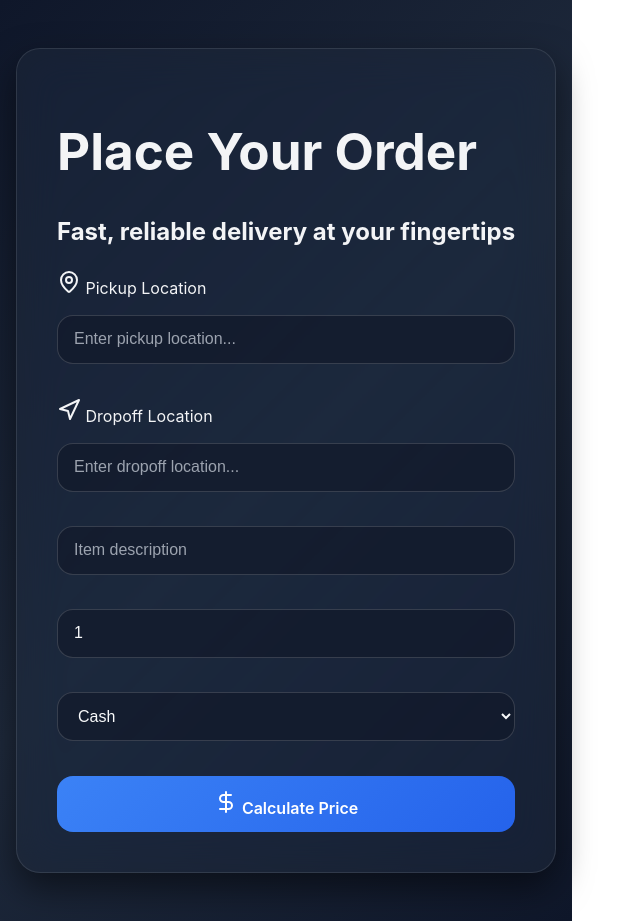
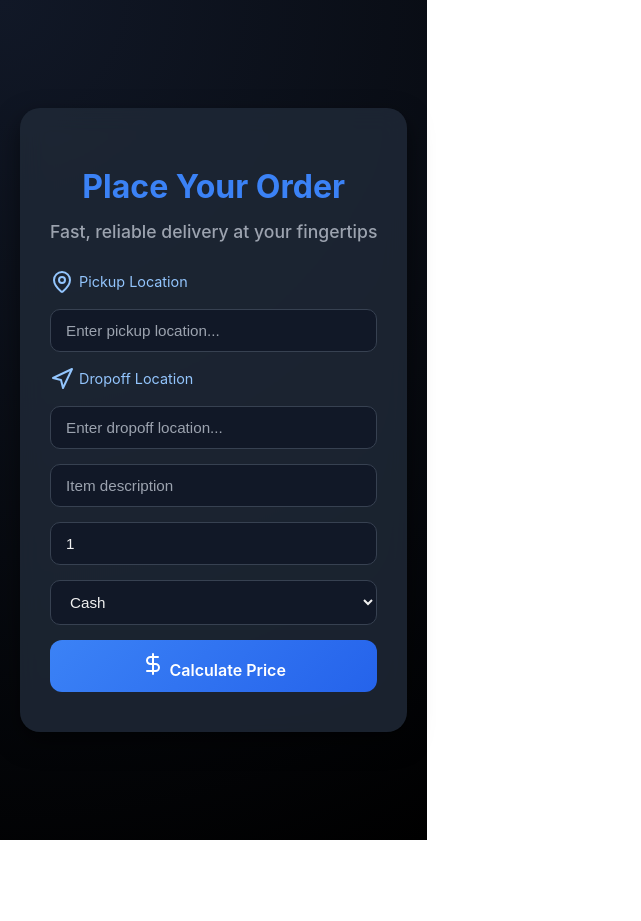
Before and after one commit to Tolo808/Mini_front, a React app: page /order in a window 1280 px wide. Shown: the whole page, without its empty margins (0-641 px from the left). After the commit the page ends 840 px from the top, so only its background shows below. Built offline with nearby package versions, Linux system fonts and the light colour scheme; no server answers; the HTML template or start-up script is replaced by a standard one.

Commit message:
Refactor OrderPage styles for improved layout and design

```diff
--- a/src/styles/OrderPage.css
+++ b/src/styles/OrderPage.css
@@ -1,146 +1,126 @@
-/* === Container === */
+/* === Background === */
 .order-container {
-    min-height: 100vh;
     display: flex;
     justify-content: center;
-    align-items: flex-start;
-    padding: 3rem 1rem;
+    align-items: center;
+    min-height: 100vh;
+    background: radial-gradient(circle at top left, #111827, #000);
     font-family: "Inter", sans-serif;
-    background: linear-gradient(135deg, #0f172a, #1e293b, #0f172a);
-    color: #f3f4f6;
+    color: #f0f0f0;
+    padding: 20px;
 }
 
-/* === Glassmorphic Card === */
+/* === Transparent Card === */
 .order-card {
+    background: rgba(31, 41, 55, 0.85);
+    padding: 40px 30px;
+    border-radius: 20px;
+    box-shadow: 0 10px 25px rgba(0, 0, 0, 0.5);
     width: 100%;
-    max-width: 850px;
-    background: rgba(31, 41, 55, 0.55);
-    backdrop-filter: blur(20px) saturate(150%);
-    -webkit-backdrop-filter: blur(20px) saturate(150%);
-    border: 1px solid rgba(255, 255, 255, 0.1);
-    padding: 2.5rem;
-    border-radius: 1.5rem;
-    box-shadow: 0 15px 35px rgba(0, 0, 0, 0.5);
-    transition: all 0.3s ease;
+    max-width: 500px;
+    text-align: center;
+    transition: transform 0.2s ease;
+    backdrop-filter: blur(12px);
 }
 
 .order-card:hover {
     transform: translateY(-5px);
-    box-shadow: 0 20px 45px rgba(0, 0, 0, 0.6);
 }
 
-/* === Headings === */
-.order-card h3 {
-    font-size: 1.8rem;
-    font-weight: 700;
+.order-card h1 {
+    margin-bottom: 10px;
+    font-size: 2rem;
     color: #3b82f6;
-    margin-bottom: 0.5rem;
 }
 
-.order-card p {
-    font-size: 1rem;
-    color: #cbd5e1;
-    margin-bottom: 1.5rem;
-}
-
-/* === Inputs & Select === */
-.order-card input,
-.order-card select {
-    width: 100%;
-    padding: 0.9rem 1rem;
-    margin-bottom: 1.2rem;
-    border: 1px solid rgba(255, 255, 255, 0.15);
-    border-radius: 1rem;
-    background-color: rgba(17, 24, 39, 0.6);
-    color: #f9fafb;
-    font-size: 1rem;
-    outline: none;
-    transition: all 0.25s ease;
-    box-sizing: border-box;
-}
-
-.order-card input::placeholder,
-.order-card select option {
+.order-card h2 {
+    margin-bottom: 25px;
+    font-size: 1.1rem;
+    font-weight: 500;
     color: #9ca3af;
 }
 
-.order-card input:focus,
-.order-card select:focus {
-    border-color: #3b82f6;
-    background-color: rgba(17, 24, 39, 0.9);
-    box-shadow: 0 0 0 4px rgba(59, 130, 246, 0.25);
+/* === Form === */
+form {
+    display: flex;
+    flex-direction: column;
+    gap: 15px;
 }
 
-/* === Map Wrapper === */
-.map-wrapper {
-    height: 400px;
-    width: 100%;
-    border-radius: 1rem;
-    overflow: hidden;
-    margin-bottom: 1.5rem;
-    border: 1px solid rgba(255, 255, 255, 0.1);
-    background: rgba(17, 24, 39, 0.6);
+label {
+    text-align: left;
+    font-size: 0.9rem;
+    color: #93c5fd;
+    display: flex;
+    align-items: center;
+    gap: 5px;
+}
+
+input,
+select {
+    padding: 12px 15px;
+    border-radius: 10px;
+    border: 1px solid #374151;
+    background-color: #111827;
+    color: #f0f0f0;
+    font-size: 0.95rem;
+    outline: none;
+    transition: all 0.2s ease;
+}
+
+input:focus,
+select:focus {
+    border-color: #3b82f6;
+    box-shadow: 0 0 0 3px rgba(59, 130, 246, 0.3);
 }
 
 /* === Buttons === */
-.order-card .btn {
-    padding: 0.9rem 1.5rem;
-    border-radius: 1rem;
+.btn {
+    padding: 12px 15px;
+    border-radius: 12px;
+    border: none;
+    background-color: #3b82f6;
+    color: #fff;
     font-weight: 600;
-    color: #fff;
+    font-size: 1rem;
     cursor: pointer;
-    border: none;
-    transition: all 0.25s ease;
+    transition: background 0.2s ease, transform 0.1s ease;
 }
 
-.order-card .btn-blue {
-    background: linear-gradient(135deg, #3b82f6, #2563eb);
+.btn:hover:not(:disabled) {
+    background-color: #2563eb;
+    transform: translateY(-2px);
 }
 
-.order-card .btn-blue:hover {
-    background: linear-gradient(135deg, #2563eb, #1d4ed8);
-    transform: translateY(-2px);
-    box-shadow: 0 8px 18px rgba(37, 99, 235, 0.4);
+.btn:disabled {
+    opacity: 0.6;
+    cursor: not-allowed;
 }
 
-.order-card .btn-green {
-    background: linear-gradient(135deg, #16a34a, #15803d);
-    width: 100%;
+/* === Confirm Button === */
+.confirm {
+    background-color: #16a34a;
 }
 
-.order-card .btn-green:hover {
-    background: linear-gradient(135deg, #22c55e, #15803d);
-    transform: translateY(-2px);
-    box-shadow: 0 8px 18px rgba(22, 163, 74, 0.4);
+.confirm:hover {
+    background-color: #15803d;
 }
 
-.order-card .btn:disabled {
-    opacity: 0.6;
-    cursor: not-allowed;
-    box-shadow: none;
-}
-
-/* === Price Display === */
-.price-display {
-    margin-left: auto;
-    font-weight: 600;
-    color: #f9fafb;
-    background: rgba(59, 130, 246, 0.2);
-    padding: 0.4rem 0.8rem;
-    border-radius: 0.5rem;
+/* === Result Box === */
+.result-box {
+    background-color: #0f172a;
+    color: #d1d5db;
+    padding: 12px;
+    border-radius: 10px;
+    text-align: left;
+    font-size: 0.9rem;
+    white-space: pre-wrap;
+    font-family: monospace;
 }
 
 /* === Mobile Adjustments === */
-@media (max-width: 600px) {
+@media (max-width: 480px) {
     .order-card {
-        padding: 1.8rem;
-    }
-
-    .order-card h3 {
-        font-size: 1.4rem;
-    }
-
-    .map-wrapper {
-        height: 300px;
+        padding: 30px 20px;
     }
 }
```
